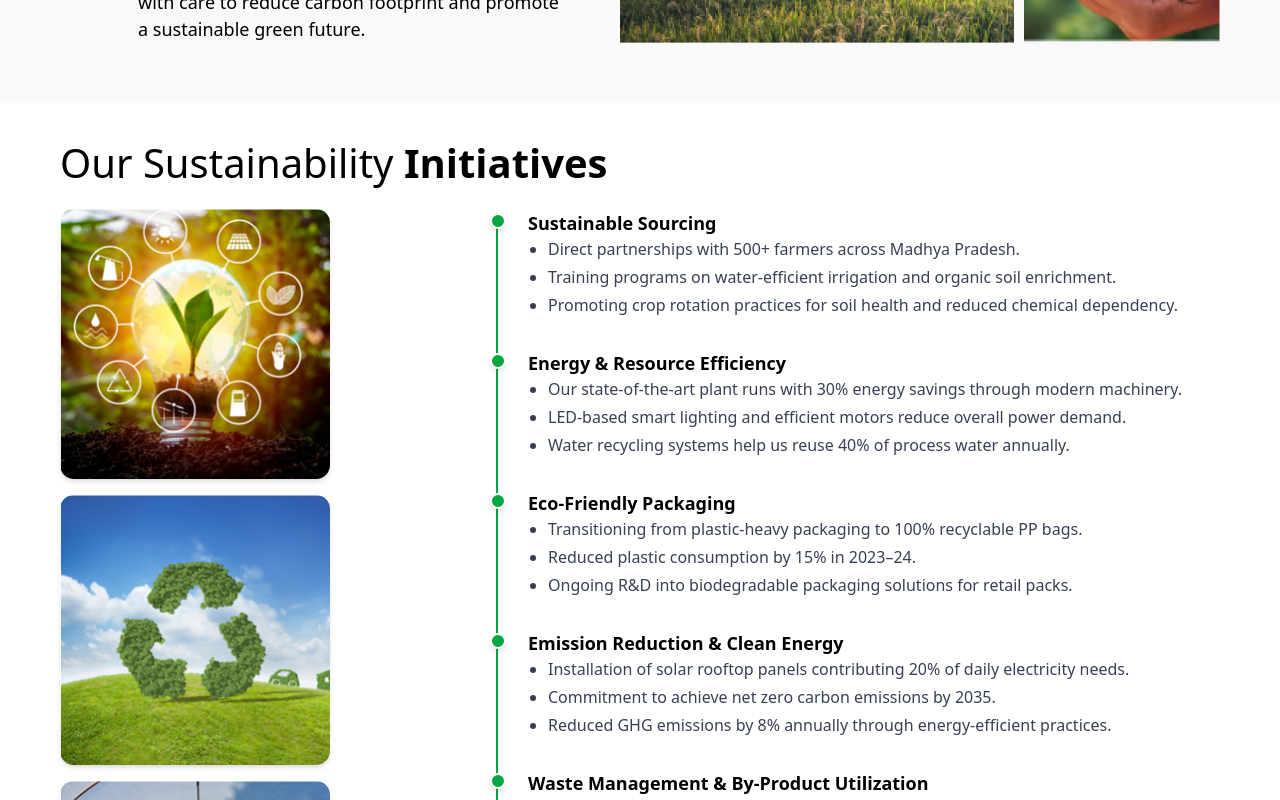
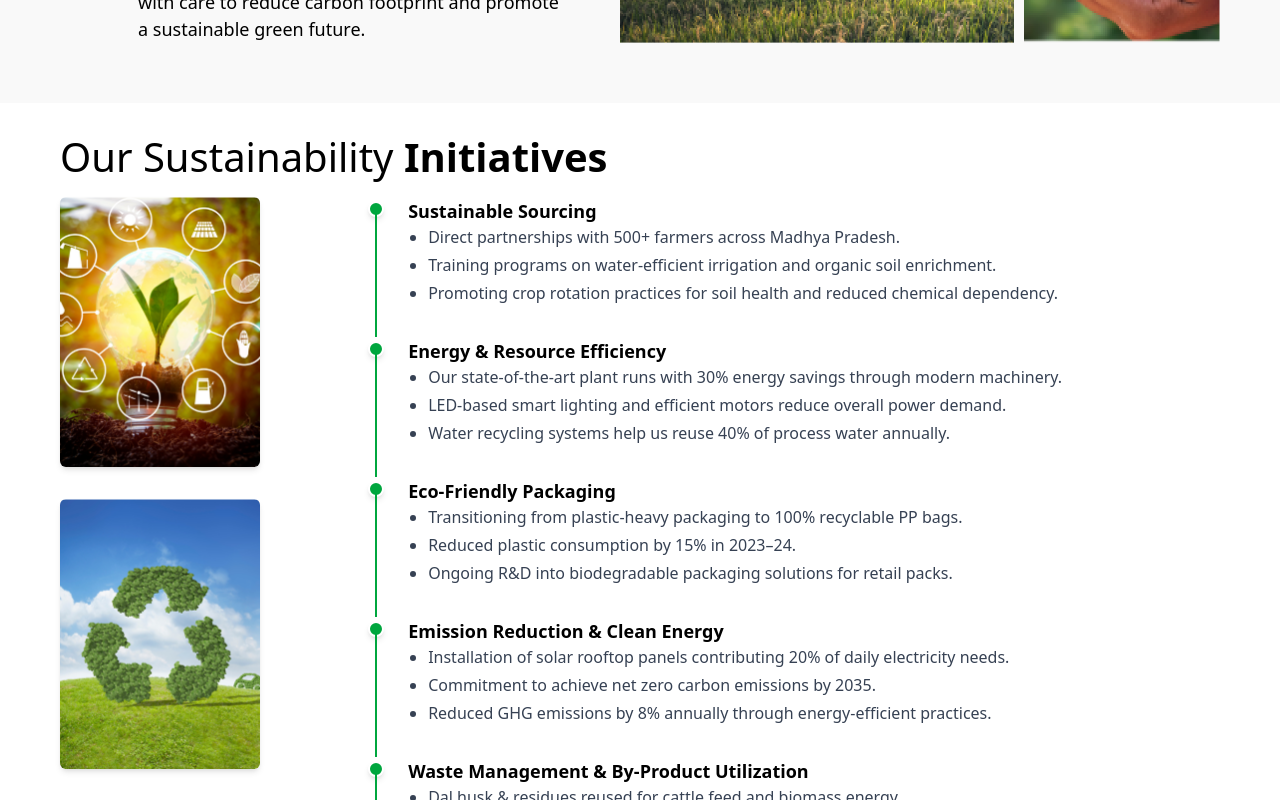
Before and after one commit to piyushpaliwalcodes/rc, a Next.js app: page /sustainability in a window 1280 px wide. Shown: the part 1240-2040 px from the top of the page. Built offline with nearby package versions, Linux system fonts and the light colour scheme.

Commit message:
in progress

```diff
--- a/app/products/[specificdal]/page.tsx
+++ b/app/products/[specificdal]/page.tsx
@@ -70,7 +70,7 @@ import { PiCookingPotLight } from "react-icons/pi";
                 </div>
                 <div className="flex flex-col min-w-[528px] gap-[50px] mt-5">
                     <div className="flex flex-col"><h1 className="text-[28px] md:text-[40px] font-semibold capitalize">{dalDetails?.title}</h1>
-                <p>Net Weight: 30 KG</p>
+                <p className="text-[20px] font-bold">Net Weight: 30 KG</p>
                 <div className="flex w-full justify-between items-end">
                     {dalDetails && <><StarRating rating={dalDetails?.rating} size="text-sm"  peoplerated={dalDetails?.peoplerated}/><YellowButton text="Enquire for order" link="/contactus"/></>}</div></div>
 
--- a/components/Initiatives.tsx
+++ b/components/Initiatives.tsx
@@ -53,32 +53,34 @@ const Initiative = () => {
   const images = ["/sustainable/1.png", "/sustainable/2.png", "/sustainable/3.png"];
 
   return (
-    <div className="flex flex-col gap-4 min-w-1/2 items-center px-4 md:px-[60px] py-[30px] relative text-black w-full">
-      <h1 className="text-[40px] w-full">
+    <div className="flex flex-col gap-4 min-w-1/2 items-center px-4 sm:px-6 md:px-[60px] py-6 md:py-[30px] relative text-black w-full">
+      <h1 className="text-2xl sm:text-3xl md:text-[40px] w-full">
         Our Sustainability <span className="font-bold">Initiatives</span>
       </h1>
-      <div className="flex flex-col md:flex-row gap-[150px] w-full">
+      <div className="flex flex-col md:flex-row gap-8 md:gap-[100px] w-full">
         {/* Images Column */}
-        <div className="flex flex-row md:flex-col gap-4">
+        <div className="flex flex-col md:flex-col gap-4 md:gap-8 p-3 sm:p-4 md:p-0 items-center md:items-start">
           {images.map((image, idx) => (
             <img
               key={idx}
               src={image}
-              className="min-w-[270px] h-[270px] object-cover rounded-xl shadow-md "
+              className="w-[220px] h-[220px] sm:w-[270px] sm:h-[270px] object-cover rounded-sm shadow-md "
             />
           ))}
         </div>
 
         {/* Initiatives Timeline */}
         <div className="flex flex-col gap-6 relative w-full">
-          {/* Vertical Line */}
-          <div className="absolute left-4 top-1 bottom-0 w-[2px] bg-green-600 h-[85%]"></div>
 
-          <ol className="space-y-8 pl-12">
+          <ol className="space-y-8">
             {data.map((item, idx) => (
-              <li key={idx} className="relative">
+              <li key={idx} className="relative pl-12">
                 {/* Dot */}
-                <span className="absolute -left-[38px] top-1 w-4 h-4 bg-green-600 rounded-full border-2 border-white shadow-md"></span>
+                <span className="absolute left-4 -translate-x-1/2 top-1 w-4 h-4 bg-green-600 rounded-full border-2 border-white shadow-md"></span>
+                {/* Connector to next dot (omit on last) */}
+                {idx !== data.length - 1 && (
+                  <span className="absolute left-4 -translate-x-1/2 top-[0.75rem] w-[2px] bg-green-600 h-[calc(100%-0.75rem+2rem)]"></span>
+                )}
 
                 {/* Content */}
                 <h2 className="font-semibold text-lg">{item.heading}</h2>
```
